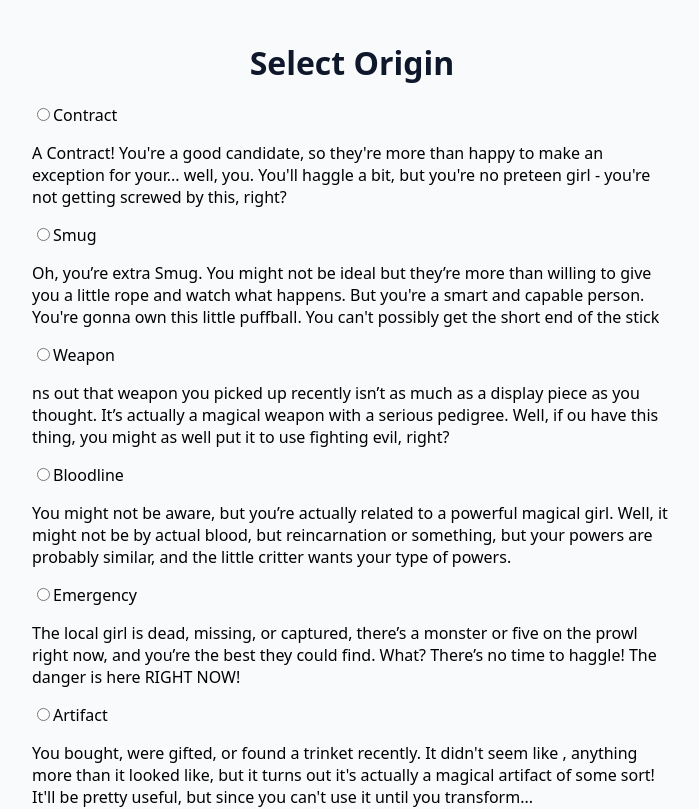
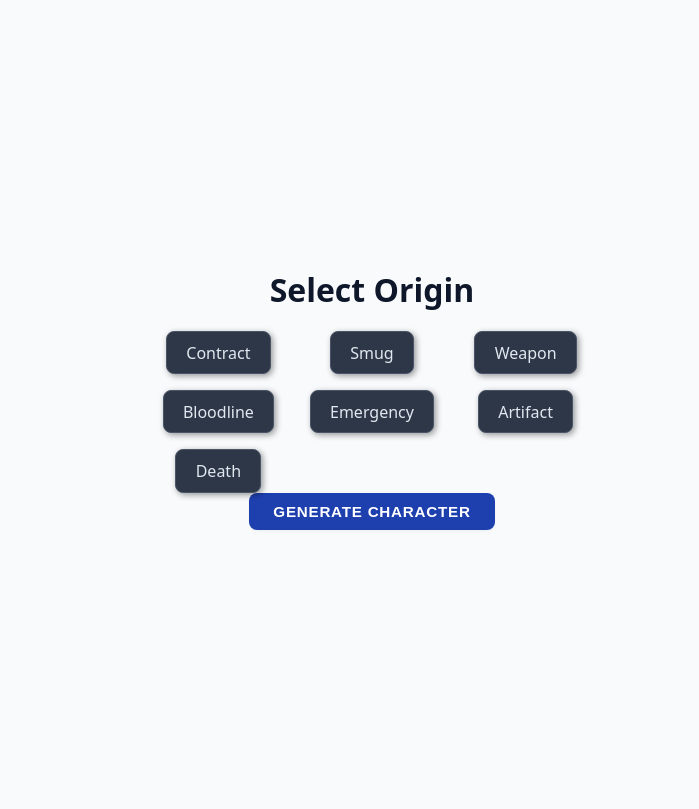
Before and after one commit to Mizu0025/Accidental-Magical-Girl-Build-Generator, a React (Vite) app: page / in a window 1280 px wide. Shown: the top 809 px of the page, without its empty margins (288-987 px from the left). Built offline with nearby package versions, Linux system fonts and the light colour scheme.

Commit message:
style origin radio buttons

```diff
--- a/src/constants/origin.tsx
+++ b/src/constants/origin.tsx
@@ -45,18 +45,17 @@ export const OriginDescription: Record<Origin, string> = {
  not getting screwed by this, right?`,
   [Origin.Smug]: `Oh, you’re extra Smug. You might not be ideal but they’re more than willing to
   give you a little rope and watch what happens. But you're a smart and capable person.
-  You're gonna own this little puffball. You can't possibly get the short end of the stick`,
-  [Origin.Weapon]: `ns out that weapon you picked up recently isn’t as much as a display
+  You're gonna own this little puffball. You can't possibly get the short end of the stick.`,
+  [Origin.Weapon]: `Turns out that weapon you picked up recently isn’t as much as a display
   piece as you thought. It’s actually a magical weapon with a serious pedigree. Well, if
-  ou have this thing, you might as well put it to use fighting evil, right?`,
+  you have this thing, you might as well put it to use fighting evil, right?`,
   [Origin.Bloodline]: `You might not be aware, but you’re actually related to a powerful
   magical girl. Well, it might not be by actual blood, but reincarnation or something,
   but your powers are probably similar, and the little critter wants your type of powers.`,
   [Origin.Emergency]: `The local girl is dead, missing, or captured, there’s a monster or
   five on the prowl right now, and you’re the best they could find. What? There’s no
   time to haggle! The danger is here RIGHT NOW!`,
-  [Origin.Artifact]: `You bought, were gifted, or found a trinket recently. It didn't seem like ,
-  anything more than it looked like, but it turns out it's actually a magical artifact of some
+  [Origin.Artifact]: `You bought, were gifted, or found a trinket recently. It didn't seem like anything more than it looked like, but it turns out it's actually a magical artifact of some
   sort! It'll be pretty useful, but since you can't use it until you transform...`,
   [Origin.Death]: `You schmuck. The local magical girl is dead, and it’s all your goddamn
   fault. It’s your responsibility to take over, and even if you’re not an ideal candidate by
--- a/src/origin/index.tsx
+++ b/src/origin/index.tsx
@@ -1,4 +1,5 @@
 import { Origin, OriginDescription } from '../constants/origin';
+import './style.css';
 
 const originData: Record<Origin, { label: string; description: string }> = {
   [Origin.Contract]: { label: 'Contract', description: OriginDescription.Contract },
@@ -12,12 +13,11 @@ const originData: Record<Origin, { label: string; description: string }> = {
 
 const GenerateOrigin = () => {
   return (
-    <div>
+    <div className="origin-buttons">
       {Object.entries(originData).map(([name, data]) => (
-        <div key={name}>
-          <input type="radio" id={name} name="origin" value={name} />
-          <label htmlFor={name}>{data.label}</label>
-          <p>{data.description}</p>
+        <div key={name} className="origin-item">
+          <input className="origin-radio" type="radio" id={name} name="origin" value={name} />
+          <label className="origin-button-label" htmlFor={name} data-tooltip={data.description}>{data.label}</label>
         </div>
       ))}
     </div>
--- a/src/origin/style.css
+++ b/src/origin/style.css
@@ -0,0 +1,99 @@
+
+.origin-buttons {
+  display: grid;
+  grid-template-columns: repeat(3, 1fr);
+  justify-items: center;
+  gap: 1rem;
+  max-width: 48rem;
+  margin: 0 auto;
+}
+
+.origin-item {
+  position: relative;
+  display: flex;
+  flex-direction: column;
+  align-items: center;
+}
+
+/* Hide the native radio input */
+.origin-radio {
+  appearance: none;
+  -webkit-appearance: none;
+  width: 0;
+  height: 0;
+  opacity: 0;
+  position: absolute;
+}
+
+/* Style the label as a button */
+.origin-button-label {
+  display: inline-block;
+  padding: 0.6rem 1.2rem;
+  border-radius: 0.5rem;
+  border: 1px solid #4a5568;
+  background-color: #2d3748;
+  color: #e2e8f0;
+  font-family: inherit;
+  font-size: 1rem;
+  cursor: pointer;
+  transition: background-color 0.15s, box-shadow 0.15s, border-color 0.15s;
+  box-shadow: 2px 2px 6px rgba(0, 0, 0, 0.4);
+}
+
+/* Hover state */
+.origin-button-label:hover {
+  background-color: #4a5568;
+  border-color: #718096;
+}
+
+/* Checked state — highlight color change */
+.origin-radio:checked + .origin-button-label {
+  background-color: #3182ce;
+  border-color: #63b3ed;
+  box-shadow: 2px 2px 8px rgba(49, 130, 206, 0.5);
+}
+
+/* --- CSS tooltip --- */
+.origin-button-label::before {
+  content: attr(data-tooltip);
+  position: absolute;
+  bottom: calc(100% + 8px);
+  left: 50%;
+  transform: translateX(-50%) translateY(4px);
+  padding: 0.4rem 0.75rem;
+  min-width: 8rem;
+  max-width: 16rem;
+  border-radius: 0.375rem;
+  background-color: #1a202c;
+  color: #e2e8f0;
+  font-size: 0.8rem;
+  line-height: 1.4;
+  text-align: center;
+  white-space: normal;
+  pointer-events: none;
+  opacity: 0;
+  transition: opacity 0.2s ease, transform 0.2s ease;
+  box-shadow: 0 4px 12px rgba(0, 0, 0, 0.5);
+  z-index: 10;
+}
+
+/* Tooltip arrow */
+.origin-button-label::after {
+  content: '';
+  position: absolute;
+  bottom: calc(100% + 2px);
+  left: 50%;
+  transform: translateX(-50%) translateY(4px);
+  border: 6px solid transparent;
+  border-top-color: #1a202c;
+  pointer-events: none;
+  opacity: 0;
+  transition: opacity 0.2s ease, transform 0.2s ease;
+  z-index: 10;
+}
+
+.origin-button-label:hover::before,
+.origin-button-label:hover::after {
+  opacity: 1;
+  transform: translateX(-50%) translateY(0);
+}
```
